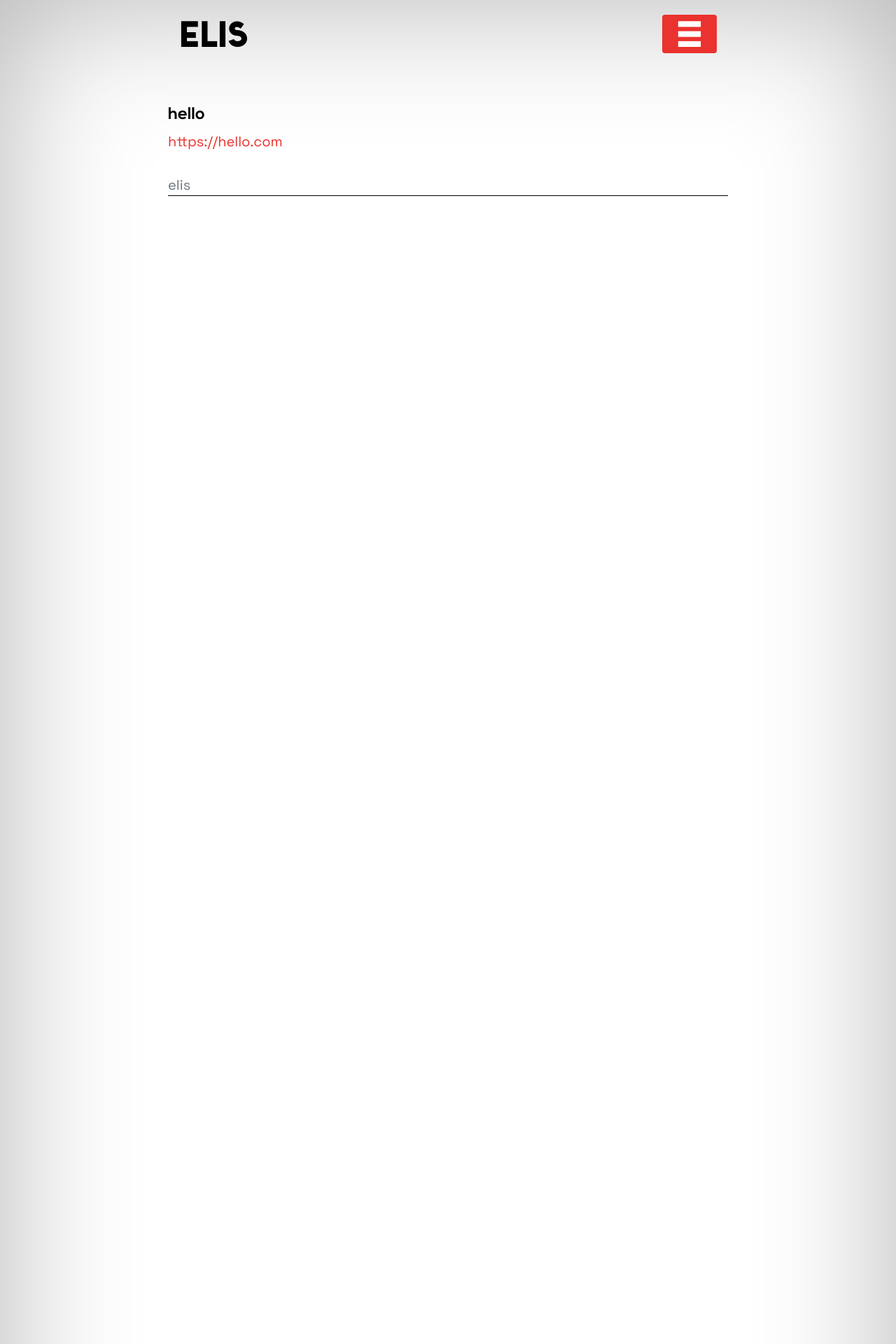
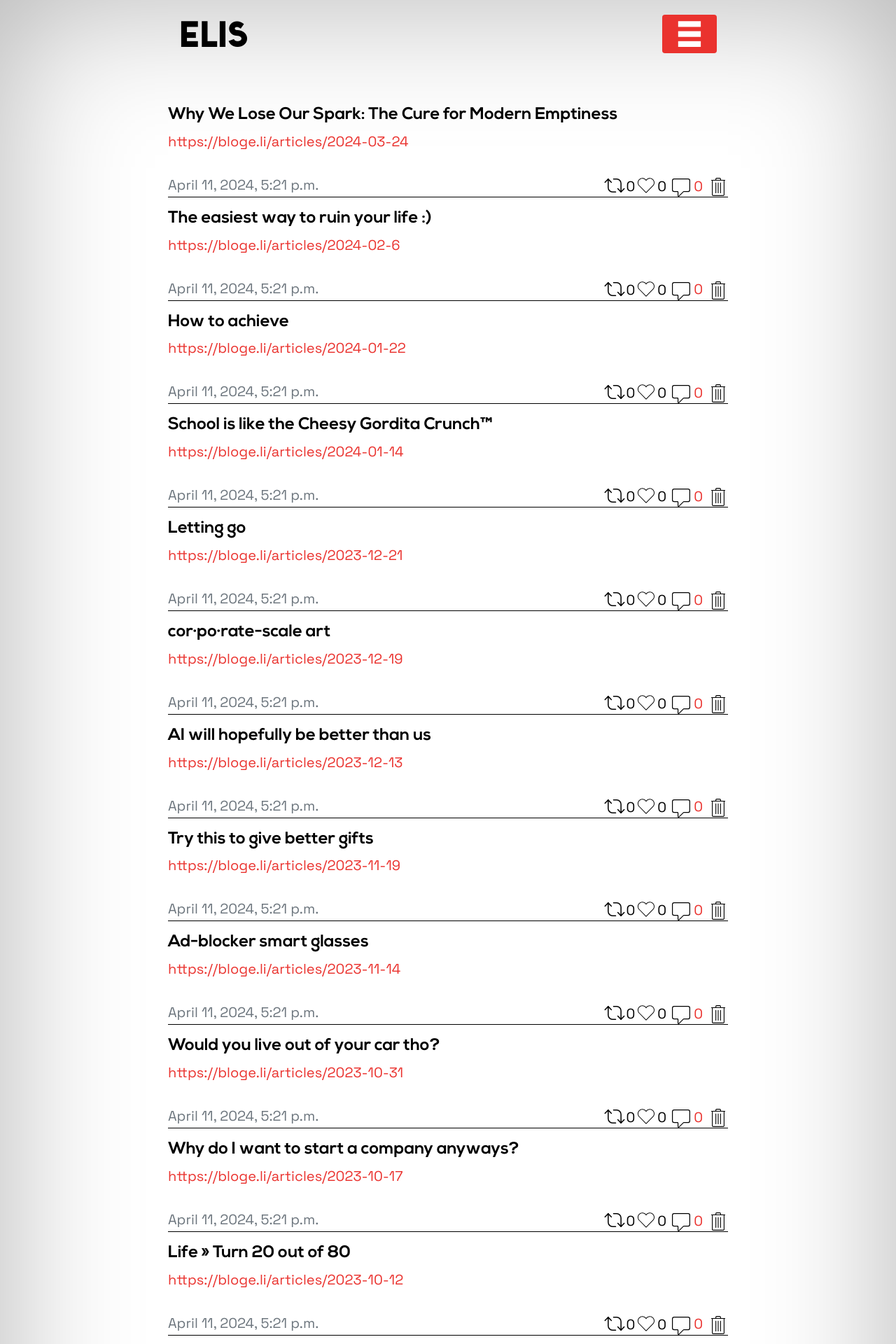
Before and after one commit to erichmond33/HackerSocial, a Django app: a page that uses Linkfeed/templates/Linkfeed/feed.html in a window 1280 px wide. Shown: the top 1920 px of the page at 70% size. Run offline with Django 4.2, Linux system fonts and the light colour scheme; data comes from the database, SQL or seed files in the repository; both versions use the stored data as it was after the commit; data that the repository does not hold is empty; some libraries are stand-ins or nearby versions.

Commit message:
posts html template

```diff
--- a/Linkfeed/templates/Linkfeed/feed.html
+++ b/Linkfeed/templates/Linkfeed/feed.html
@@ -12,17 +12,7 @@
     <div class="">
         {% for post in posts %}
         {% if post.is_imported_rss_feed_post or post.user != user %}
-        <div class="post">
-            <a href="{{ post.body }}" target="_blank" class="wrapped-post-link">
-                <div class="wrapped-post py-3">
-                    <div class="">
-                        <h4 class="post-title">{{ post.title }}</h4>
-                        <p class="post-body">{{ post.body }}</p>
-                    </div>
-                </div>
-            </a>
-            <p id="posted-by-{{ post.id }}" class="mb-0 text-muted posted-by" style="cursor: pointer;"><span class="username-link" data-username="{{ post.user.username }}">{{ post.user.username }}</span></p>
-        </div>
+            {% include 'Linkfeed/posts.html' %}
         {% endif %}
         {% endfor %}
     </div>
--- a/Linkfeed/templates/Linkfeed/landingpage.html
+++ b/Linkfeed/templates/Linkfeed/landingpage.html
@@ -134,7 +134,7 @@
             <form action="{% url 'register' %}" method="post">
                 {% csrf_token %}
                 <div class="form-group">
-                    <input class="form-control" autofocus type="text" name="username" placeholder="Username">
+                    <input class="form-control" type="text" name="username" placeholder="Username">
                 </div>
                 <div class="form-group">
                     <input class="form-control" type="email" name="email" placeholder="Email Address">
--- /dev/null
+++ b/Linkfeed/templates/Linkfeed/posts.html
@@ -0,0 +1,35 @@
+{% load static %}
+
+<div class="post">
+    <a href="{{ post.body }}" target="_blank" class="wrapped-post-link">
+        <div class="wrapped-post py-3">
+            <div class="">
+                <h4 class="post-title">{{ post.title }}</h4>
+                <p class="post-body">{{ post.body }}</p>
+            </div>
+        </div>
+    </a>
+    <div class="row">
+        <div class="col text-muted">
+            {{ post.timestamp }}
+        </div>
+        <div class="col post-actions d-flex justify-content-end align-items-end">
+
+            <img src="{% static 'Linkfeed/reshare.svg' %}" width="32" height="32" fill="black" viewBox="0 0 32 32">
+            <span>0</span>
+
+            <img src="{% static 'Linkfeed/like.svg' %}" alt="Like" class="like-svg" width="32" height="32" fill="black"
+                class="bi bi-heart" viewBox="0 0 32 32">
+            <span>{{ post.total_likes }}</span>
+
+            <a href="{% url 'post' post.id %}" class="px-2">
+                <img src="{% static 'Linkfeed/comment.svg' %}" alt="Comment" class="comment-svg" width="26" height="26"
+                    fill="black" class="bi bi-chat" viewBox="0 0 32 32">
+                <span>0</span>
+            </a>
+
+            <img src="{% static 'Linkfeed/delete.svg' %}" alt="Delete" class="delete-btn" data-post-id="{{ post.id }}"
+                width="28" height="28" fill="black" class="bi bi-trash" viewBox="0 0 32 32">
+        </div>
+    </div>
+</div>
--- a/Linkfeed/views.py
+++ b/Linkfeed/views.py
@@ -56,10 +56,9 @@ def current_user_feed(request):
 
 def feed(request, username):
     user = User.objects.get(username=username)
-    posts = Post.objects.filter(user=user)
     profile = Profile.objects.get(user=user)
-
-    # Order posts reverse chronologically
+    following = profile.following.all()
+    posts = Post.objects.filter(user__in=following)
     posts = posts.order_by("timestamp").all()
 
     return render(request, "Linkfeed/feed.html", {"posts": posts, "profile": profile})
```
Also changed, not shown: Linkfeed/templates/Linkfeed/profile.html (+1 -33 lines), db.sqlite3.
